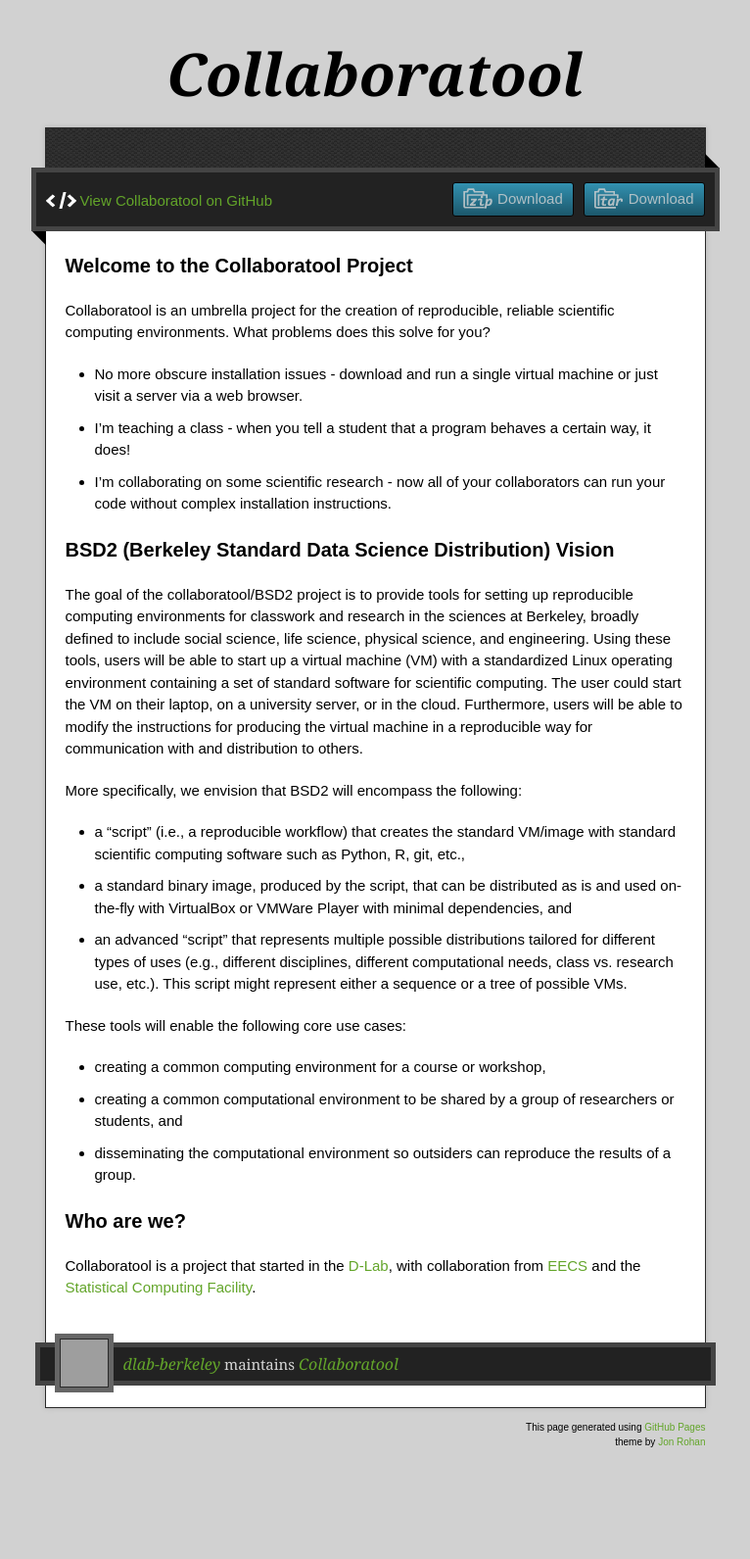
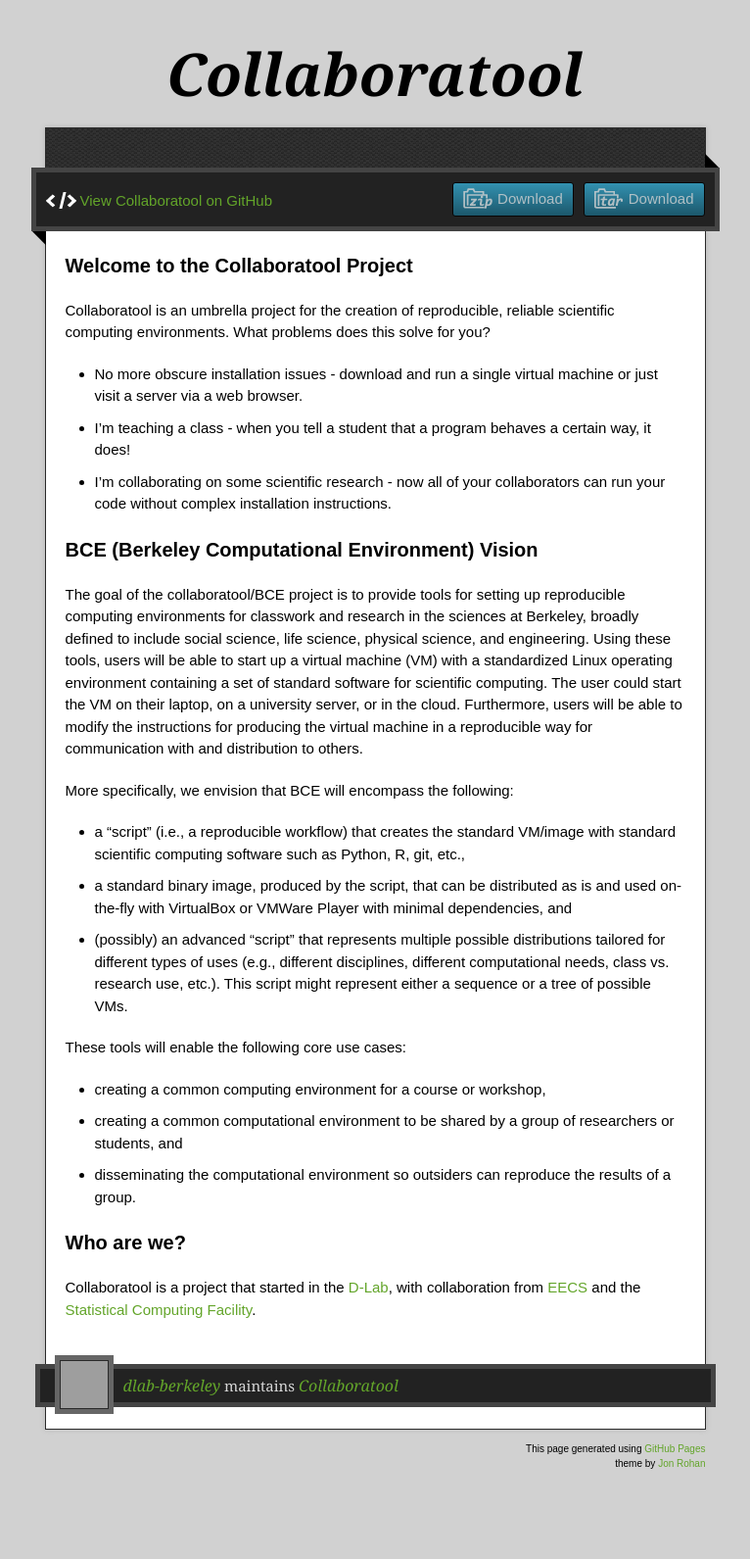
Before and after one commit to willingc/collaboratool, a Jekyll site: the page built from index.md, in a window 1280 px wide. Shown: the whole page at 98% size, without its empty margins (257-1023 px from the left). Built offline with Jekyll 4.4.1, drawn with Linux system fonts in a browser that asks for light colours; nearby versions of some CDN libraries; before the commit the page ends 1569 px from its top, so only the background shows below that; grey boxes are pictures that could not be loaded.

Commit message:
renamed bsd2 to bce

```diff
--- a/index.md
+++ b/index.md
@@ -14,9 +14,9 @@
  - I'm collaborating on some scientific research - now all of your collaborators
    can run your code without complex installation instructions.
 
-### BSD2 (Berkeley Standard Data Science Distribution) Vision
+### BCE (Berkeley Computational Environment) Vision
 
-The goal of the collaboratool/BSD2 project is to provide tools for setting up
+The goal of the collaboratool/BCE project is to provide tools for setting up
 reproducible computing environments for classwork and research in the sciences
 at Berkeley, broadly defined to include social science, life science, physical
 science, and engineering. Using these tools, users will be able to start up a
@@ -26,13 +26,13 @@
 will be able to modify the instructions for producing the virtual machine in a
 reproducible way for communication with and distribution to others.
 
-More specifically, we envision that BSD2 will encompass the following:
+More specifically, we envision that BCE will encompass the following:
 
  * a "script" (i.e., a reproducible workflow) that creates the standard VM/image
    with standard scientific computing software such as Python, R, git, etc.,
  * a standard binary image, produced by the script, that can be distributed as is and
    used on-the-fly with VirtualBox or VMWare Player with minimal dependencies, and
- * an advanced "script" that represents multiple possible distributions tailored
+ * (possibly) an advanced "script" that represents multiple possible distributions tailored
    for different types of uses (e.g., different disciplines, different
    computational needs, class vs. research use, etc.). This script might
    represent either a sequence or a tree of possible VMs.
```
